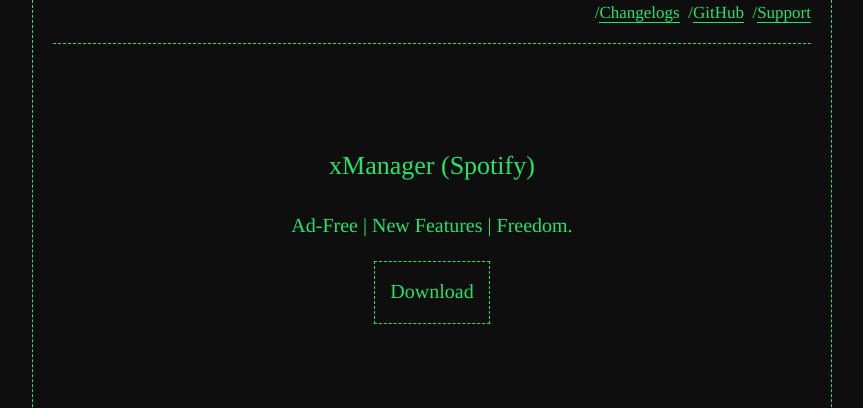
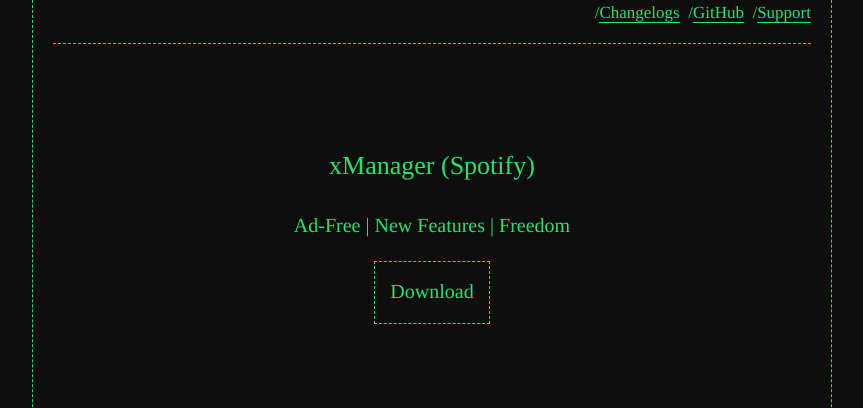
Before and after one commit to xManager-v2/xManager-Spotify-Core, a Jekyll site: the page built from index.html, in a window 1280 px wide. Shown: the top 408 px of the page, without its empty margins (208-1071 px from the left). Built offline with Jekyll 4.4.1, drawn with Linux system fonts in a browser that asks for light colours; some web fonts are replaced.

Commit message:
Update index.html

```diff
--- a/index.html
+++ b/index.html
@@ -7,7 +7,7 @@ layout: default
 <br>
 <center>
 <p style="font-size:26px; color:#28e36a;">{{site.title}}</p>
-<p style="font-size:20px; color:#28e36a;">Ad-Free | New Features | Freedom.</p>
+<p style="font-size:20px; color:#28e36a;">Ad-Free | New Features | Freedom</p>
 
 <a class="title-a" href="https://github.com/xManager-v2/xManager-Spotify/releases/latest/download/xManager.apk"><h1 class=title>Download</h1></a></center>
 <br>
```
